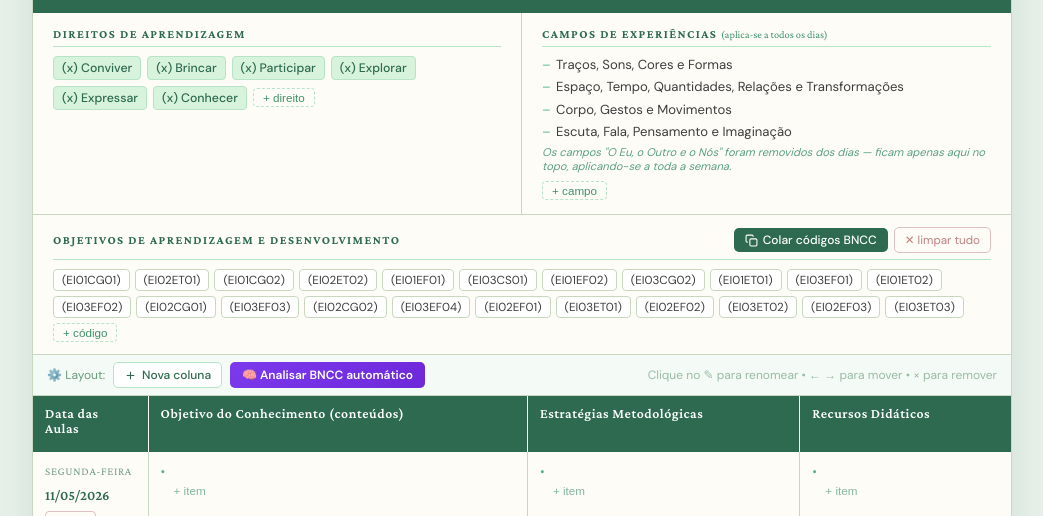
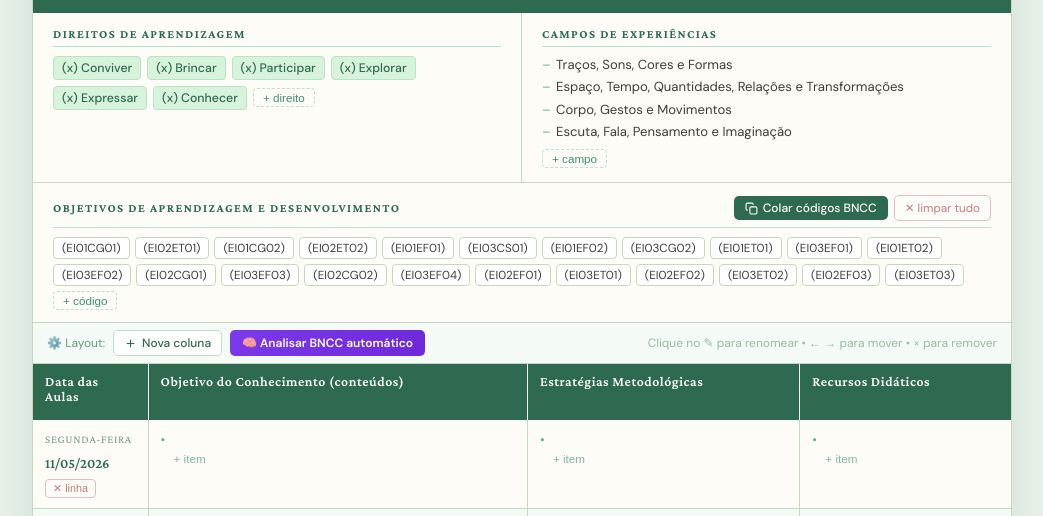
Before and after one commit to dupixxauxau/asdasdasdasd, a plain HTML site: page planejamento-semanal.html in a window 1280 px wide. Shown: the part 281-797 px from the top of the page, without its empty margins (118-1161 px from the left). Drawn offline with nearby package versions, Linux system fonts and the light colour scheme.

Commit message:
remove: nota sobre campos de experiência e '(aplica-se a todos os dias)'
Co-Authored-By: Devin AI <158243242+devin-ai-integration[bot]@users.noreply.github.com>

```diff
--- a/planejamento-semanal.html
+++ b/planejamento-semanal.html
@@ -416,11 +416,6 @@ tr.sabado-row .day-label { color:var(--sat-color); opacity:0.8; }
 .font-control .font-val { font-size:0.75rem; color:var(--green-mid); min-width:32px; text-align:center; }
 
 /* ── CAMPOS EXPERIÊNCIA TOPO ── */
-.campos-top-note {
-  font-size:0.7rem; color:var(--green-mid); font-style:italic;
-  margin-top:4px; opacity:0.85;
-}
-
 /* ── PAINEL IA PEDAGOGIA ── */
 .ia-panel {
   max-width:980px; margin:10px auto;
@@ -626,14 +621,13 @@ tr.sabado-row .day-label { color:var(--sat-color); opacity:0.8; }
       </div>
     </div>
     <div class="info-block">
-      <div class="section-title">Campos de Experiências <span style="font-size:0.65rem;font-weight:400;text-transform:none;letter-spacing:0;color:var(--green-mid);">(aplica-se a todos os dias)</span></div>
+      <div class="section-title">Campos de Experiências</div>
       <ul class="campos-list" id="campos-list">
         <li><span contenteditable="true" spellcheck="true">Traços, Sons, Cores e Formas</span><span class="del-x" onclick="this.parentElement.remove()">×</span></li>
         <li><span contenteditable="true" spellcheck="true">Espaço, Tempo, Quantidades, Relações e Transformações</span><span class="del-x" onclick="this.parentElement.remove()">×</span></li>
         <li><span contenteditable="true" spellcheck="true">Corpo, Gestos e Movimentos</span><span class="del-x" onclick="this.parentElement.remove()">×</span></li>
         <li><span contenteditable="true" spellcheck="true">Escuta, Fala, Pensamento e Imaginação</span><span class="del-x" onclick="this.parentElement.remove()">×</span></li>
       </ul>
-      <p class="campos-top-note">Os campos "O Eu, o Outro e o Nós" foram removidos dos dias — ficam apenas aqui no topo, aplicando-se a toda a semana.</p>
       <button class="add-inline" style="margin-top:8px" onclick="addCampo()">+ campo</button>
     </div>
   </div>
```
